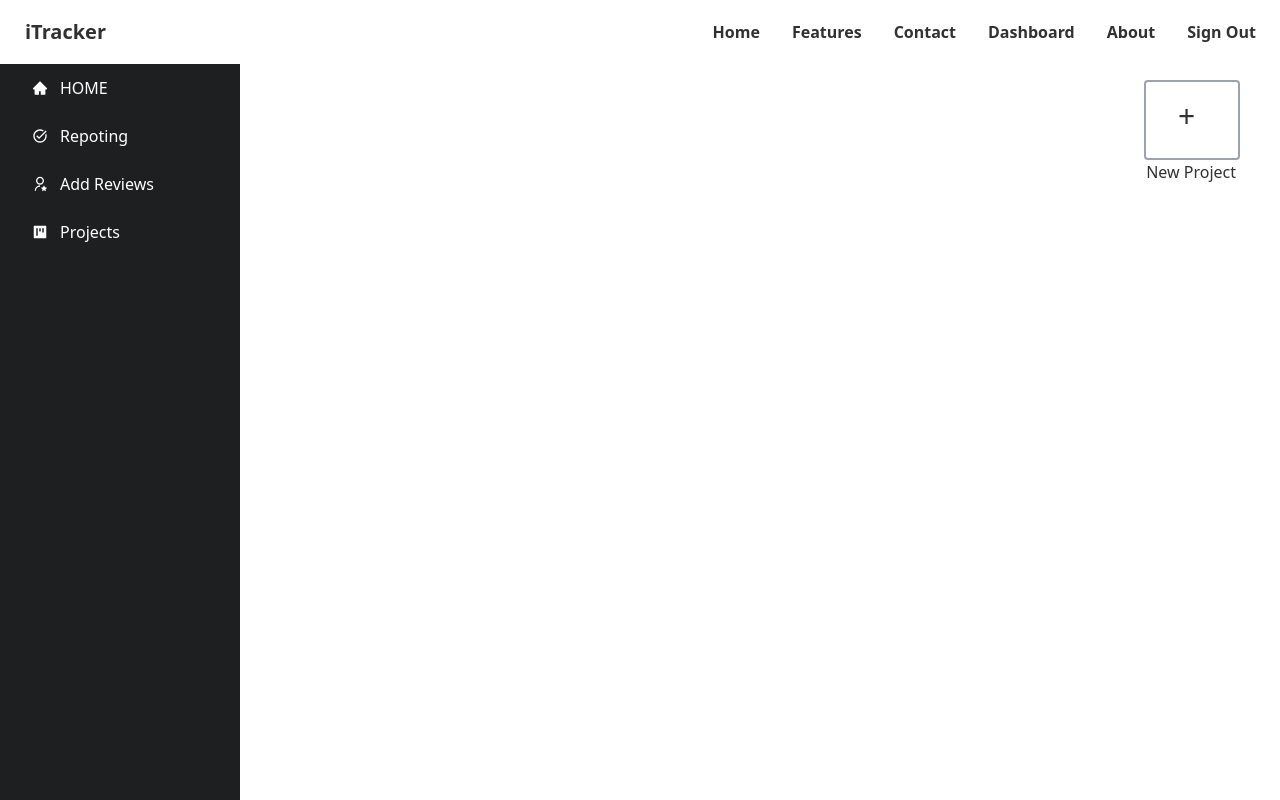
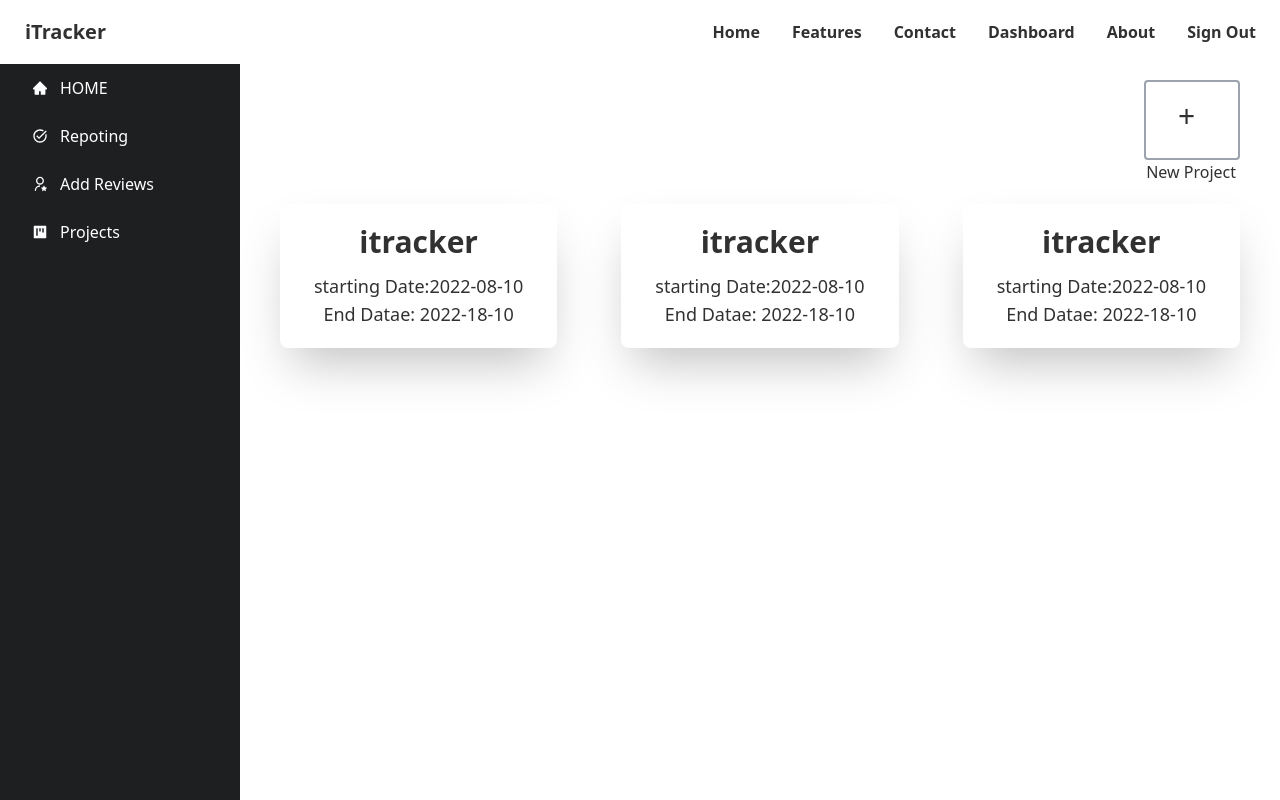
Before and after one commit to md-najmul-haque/itracker, a React (Create React App) app: page /dashboard/project in a window 1280 px wide. Shown: the top 800 px of the page. Built offline with nearby package versions, Linux system fonts and the light colour scheme; no server answers; sample sign-in values are in the browser's storage.

Commit message:
update new project add route and show data

```diff
--- /dev/null
+++ b/public/project.json
@@ -0,0 +1,17 @@
+[
+    {
+        "ProjectName":"itracker",
+        "startingDate":"2022-08-10",
+        "endDatae":"2022-18-10"
+    },
+    {
+        "ProjectName":"itracker",
+        "startingDate":"2022-08-10",
+        "endDatae":"2022-18-10"
+    },
+    {
+        "ProjectName":"itracker",
+        "startingDate":"2022-08-10",
+        "endDatae":"2022-18-10"
+    }
+]
--- a/src/Pages/Dashboard/Projects/AddProjects.tsx
+++ b/src/Pages/Dashboard/Projects/AddProjects.tsx
@@ -7,8 +7,8 @@ const AddProjects = () => {
         console.log(data)
     }
     return (
-        <div className='mt-20 mx-8'>
-            <form onSubmit={handleSubmit(onSubmit)}>
+        <div className='lg:mt-32 mt-10 mx-8'>
+            <form onSubmit={handleSubmit(onSubmit)} className="bg-[#F0EABE] lg:w-[400px] md:w-[400px] mx-auto p-5 rounded-lg shadow-md">
                 <div className="form-control w-full max-w-xs mx-auto">
                     <label className="label">
                         <span className="label-text">Project Name</span>
@@ -17,7 +17,7 @@ const AddProjects = () => {
                         type="name"
                         placeholder="Project Name"
                         className="input input-bordered w-full max-w-xs"
-                        {...register("name", {
+                        {...register("ProjectName", {
                             required: {
                                 value: true,
                                 message: "name is required"
@@ -28,13 +28,30 @@ const AddProjects = () => {
                 </div>
                 <div className="form-control w-full max-w-xs mx-auto">
                     <label className="label">
-                        <span className="label-text">Timeline</span>
+                        <span className="label-text">Starting Date</span>
                     </label>
                     <input
                         type="date"
                         placeholder="Your Name"
                         className="input input-bordered w-full max-w-xs"
-                        {...register("timeline", {
+                        {...register("startingDate", {
+                            required: {
+                                value: true,
+                                message: "name is required"
+
+                            }
+                        })}
+                    />
+                </div>
+                <div className="form-control w-full max-w-xs mx-auto">
+                    <label className="label">
+                        <span className="label-text">End Of Date</span>
+                    </label>
+                    <input
+                        type="date"
+                        placeholder="Your Name"
+                        className="input input-bordered w-full max-w-xs"
+                        {...register("endDatae", {
                             required: {
                                 value: true,
                                 message: "name is required"
--- a/src/Pages/Dashboard/Projects/Projects.tsx
+++ b/src/Pages/Dashboard/Projects/Projects.tsx
@@ -1,14 +1,25 @@
-import React from 'react';
+import React, { useEffect, useState } from 'react';
 import { Link } from 'react-router-dom';
+import ShowProjectData from './ShowProjectData';
 
 const Projects = () => {
+    const [projects, setProject] = useState([])
+
+
+        useEffect(()=>{
+            fetch('/project.json')
+            .then(res => res.json())
+            .then(data => setProject(data))
+
+        },[])
+
     return (
         <div className='mt-20 mx-10'>
             <div>
                 <div>
                     <div className='flex justify-end'>
                         <Link to='/dashboard/addProject'>
-                            <div className='w-24 h-20 border-2 border-gray-400 rounded cursor-pointer hover:mt-2'>
+                            <div className='w-24 h-20 border-2 border-gray-400 rounded cursor-pointer'>
                                 <h1 className='mt-4 ml-8 text-3xl'>+</h1>
                             </div>
                         </Link>
@@ -16,6 +27,14 @@ const Projects = () => {
                     <p className='flex justify-end mr-1'>New Project</p>
                 </div>
             </div>
+
+            <div className='grid lg:grid-cols-3 md:grid-cols-2 gap-16 mt-5'>
+               {
+                projects?.map(project =><ShowProjectData
+                project={project}
+                />)
+               }
+            </div>
         </div>
     );
 };
--- /dev/null
+++ b/src/Pages/Dashboard/Projects/ShowProjectData.tsx
@@ -0,0 +1,18 @@
+import React from 'react';
+
+interface data{
+    project:any
+}
+const ShowProjectData:React.FC<data> = ({ project}) => {
+    console.log(project)
+    const{ProjectName,startingDate,endDatae}=project;
+    return (
+        <div className='bg-white rounded-lg text-center shadow-2xl py-5'>
+            <p className='text-3xl font-bold'>{ProjectName}</p>
+            <p className='text-lg mt-3'>starting Date:{startingDate}</p>
+            <p className='text-lg'>End Datae: {endDatae}</p>
+        </div>
+    );
+};
+
+export default ShowProjectData;
```
